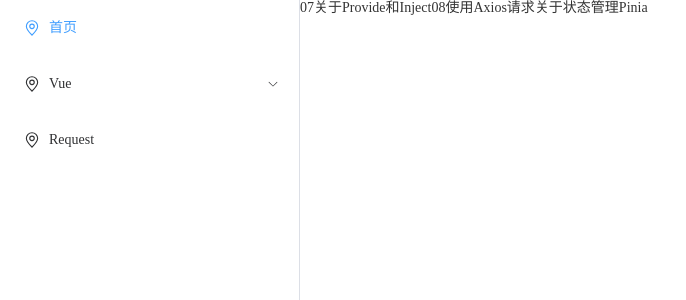
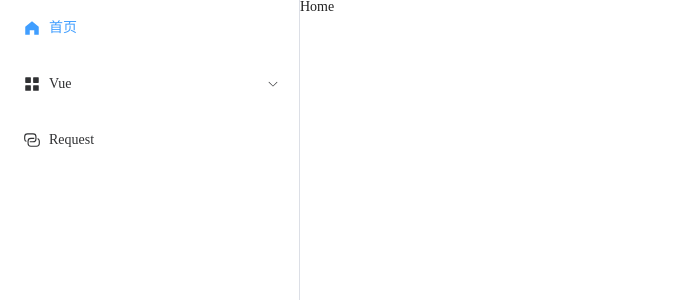
Before and after one commit to YunySun/vue3-ts, a Vue app: page / in a window 1280 px wide. Shown: the top 300 px of the page, without its empty margins (0-686 px from the left). Built offline with nearby package versions, Linux system fonts and the light colour scheme.

Commit message:
iconfont

```diff
--- a/config/webpack.common.js
+++ b/config/webpack.common.js
@@ -3,7 +3,7 @@
  * @Author: 李昶
  * @Date: 2022-05-24 09:18:19
  * @LastEditors: 李昶
- * @LastEditTime: 2022-08-03 16:48:09
+ * @LastEditTime: 2022-08-03 22:13:17
  */
 const { resolve } = require('path');
 const HtmlWebpackPlugin = require('html-webpack-plugin');
--- a/src/App.vue
+++ b/src/App.vue
@@ -3,7 +3,7 @@
  * @Author: 李昶
  * @Date: 2022-06-22 21:36:52
  * @LastEditors: 李昶
- * @LastEditTime: 2022-08-03 17:21:38
+ * @LastEditTime: 2022-08-03 22:27:16
 -->
 <template>
     <div class="app-wrapper flex-b">
@@ -13,7 +13,7 @@
                     <el-sub-menu v-if="route.children && route.children.length > 0" :index="route.path">
                         <template #title>
                             <el-icon>
-                                <component :is="'location'" />
+                                <component :is="route.meta.icon" />
                             </el-icon>
                             <span>{{ route.meta.title }}</span>
                         </template>
@@ -22,15 +22,12 @@
                             v-for="child in route.children"
                             :key="child.name"
                         >
-                            <el-icon>
-                                <component :is="'location'" />
-                            </el-icon>
                             <span>{{ child.meta.title }}</span>
                         </el-menu-item>
                     </el-sub-menu>
                     <el-menu-item :index="route.path" :route="route.path" v-else>
                         <el-icon>
-                            <component :is="'location'" />
+                            <component :is="route.meta.icon" />
                         </el-icon>
                         <span>{{ route.meta.title }}</span>
                     </el-menu-item>
--- a/src/router.ts
+++ b/src/router.ts
@@ -3,7 +3,7 @@
  * @Author: 李昶
  * @Date: 2022-06-22 21:36:52
  * @LastEditors: 李昶
- * @LastEditTime: 2022-08-03 17:18:16
+ * @LastEditTime: 2022-08-03 22:27:39
  */
 import { createRouter, createWebHashHistory, RouteRecordRaw } from 'vue-router';
 import commonLayout from './layout/commonLayout.vue';
@@ -15,6 +15,7 @@ export const routes: Array<RouteRecordRaw> = [
         component: () => import('@/views/home.vue'),
         meta: {
             title: '首页',
+            icon: 'HomeFilled',
         },
     },
     {
@@ -22,7 +23,7 @@ export const routes: Array<RouteRecordRaw> = [
         name: 'vue',
         redirect: '/vue/state',
         component: commonLayout,
-        meta: { title: 'Vue' },
+        meta: { title: 'Vue', icon: 'Menu' },
         children: [
             {
                 path: 'state',
@@ -48,6 +49,7 @@ export const routes: Array<RouteRecordRaw> = [
         component: () => import('@/views/useRequestPage.vue'),
         meta: {
             title: 'Request',
+            icon: 'connection',
         },
     },
 ];
--- a/src/views/aboutState.vue
+++ b/src/views/aboutState.vue
@@ -3,7 +3,7 @@
  * @Author: 李昶
  * @Date: 2022-06-21 09:39:35
  * @LastEditors: 李昶
- * @LastEditTime: 2022-07-20 11:56:44
+ * @LastEditTime: 2022-08-03 22:28:39
  * @Profile: 一个比较废柴的前端开发
 -->
 <template>
--- a/src/views/home.vue
+++ b/src/views/home.vue
@@ -3,14 +3,10 @@
  * @Author: 李昶
  * @Date: 2022-06-22 21:36:52
  * @LastEditors: 李昶
- * @LastEditTime: 2022-07-20 15:18:32
+ * @LastEditTime: 2022-08-03 22:31:21
 -->
 <template>
-    <div class="home-wpp">
-        <router-link to="/provide">07关于Provide和Inject</router-link>
-        <router-link to="/useRequest">08使用Axios请求</router-link>
-        <router-link to="/state">关于状态管理Pinia</router-link>
-    </div>
+    <div class="home-wpp">Home</div>
 </template>
 
 <script lang="ts">
```
Also changed, not shown: src/demo/02refDemo.vue (deleted, +0 -75 lines), src/views/refPage.vue (added, +82 -0 lines).
